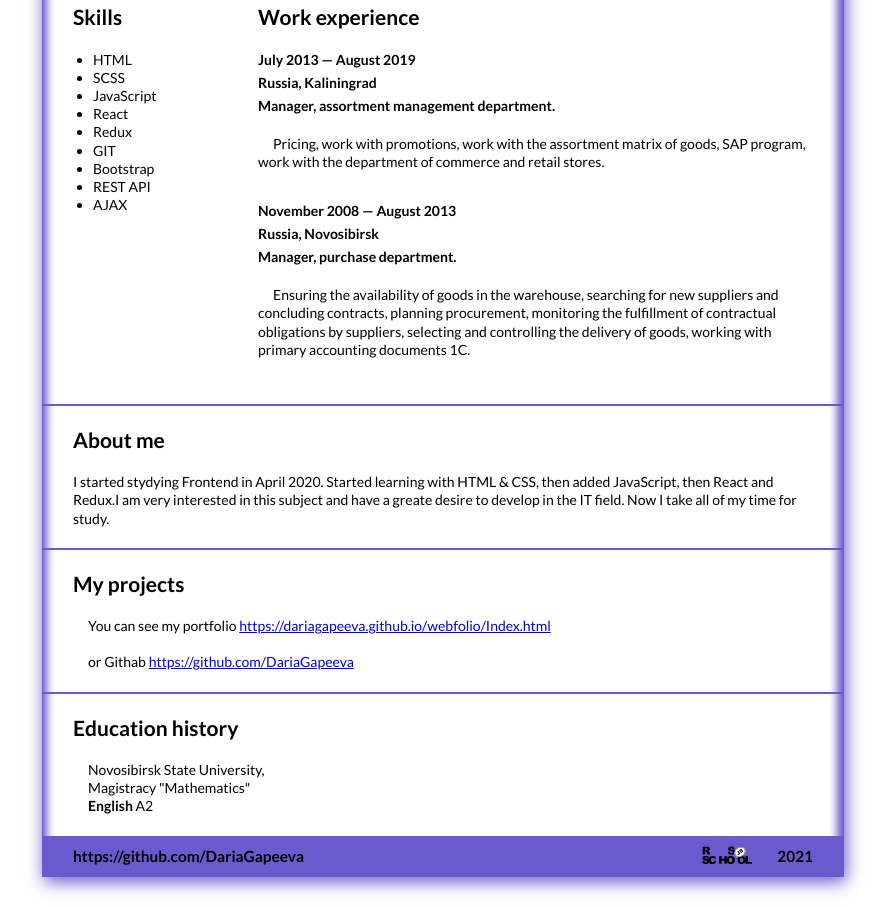
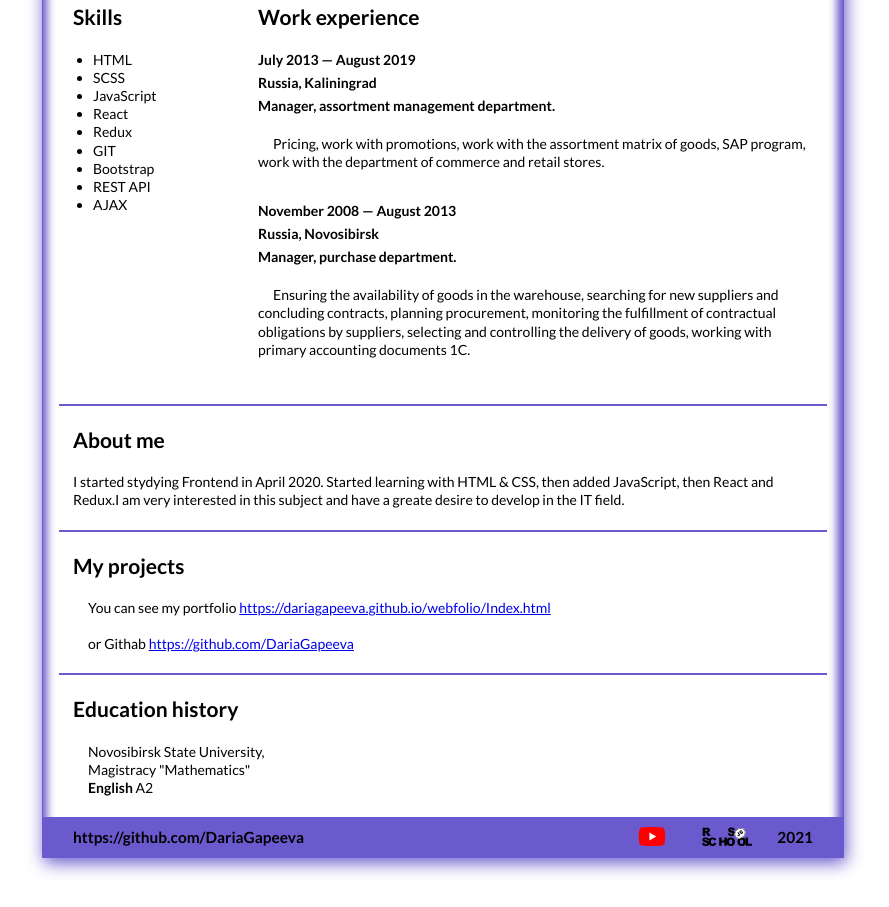
Before and after one commit to DariaGapeeva/rsschool-cv, a plain HTML site: page index.html in a window 1280 px wide. Shown: the part 291-1198 px from the top of the page, without its empty margins (197-1086 px from the left). Drawn offline with Linux system fonts and the light colour scheme.

Commit message:
feat: change width line

```diff
--- a/index.html
+++ b/index.html
@@ -82,7 +82,7 @@
           I started stydying Frontend in April 2020. Started learning with HTML
           & CSS, then added JavaScript, then React and Redux.I am very
           interested in this subject and have a greate desire to develop in the
-          IT field. Now I take all of my time for study.
+          IT field.
         </p>
       </article>
       <div class="line"></div>
@@ -118,6 +118,9 @@
         </div>
 
         <div class="footer__item">
+          <a href="#">
+            <img src="./YouTube_full-color_icon_(2017).svg" alt="logoYoutube" />
+          </a>
           <a href="https://rs.school/js/">
             <img src="./rs_school_js.svg" alt="logoRsschool" />
           </a>
--- a/style.css
+++ b/style.css
@@ -35,7 +35,8 @@ main {
 }
 
 .line {
-  width: 100%;
+  width: 96%;
+  margin: 0 auto;
   height: 2px;
   background-color: #6a5acd;
 }
```
Also changed, not shown: YouTube_full-color_icon_(2017).svg (added).
